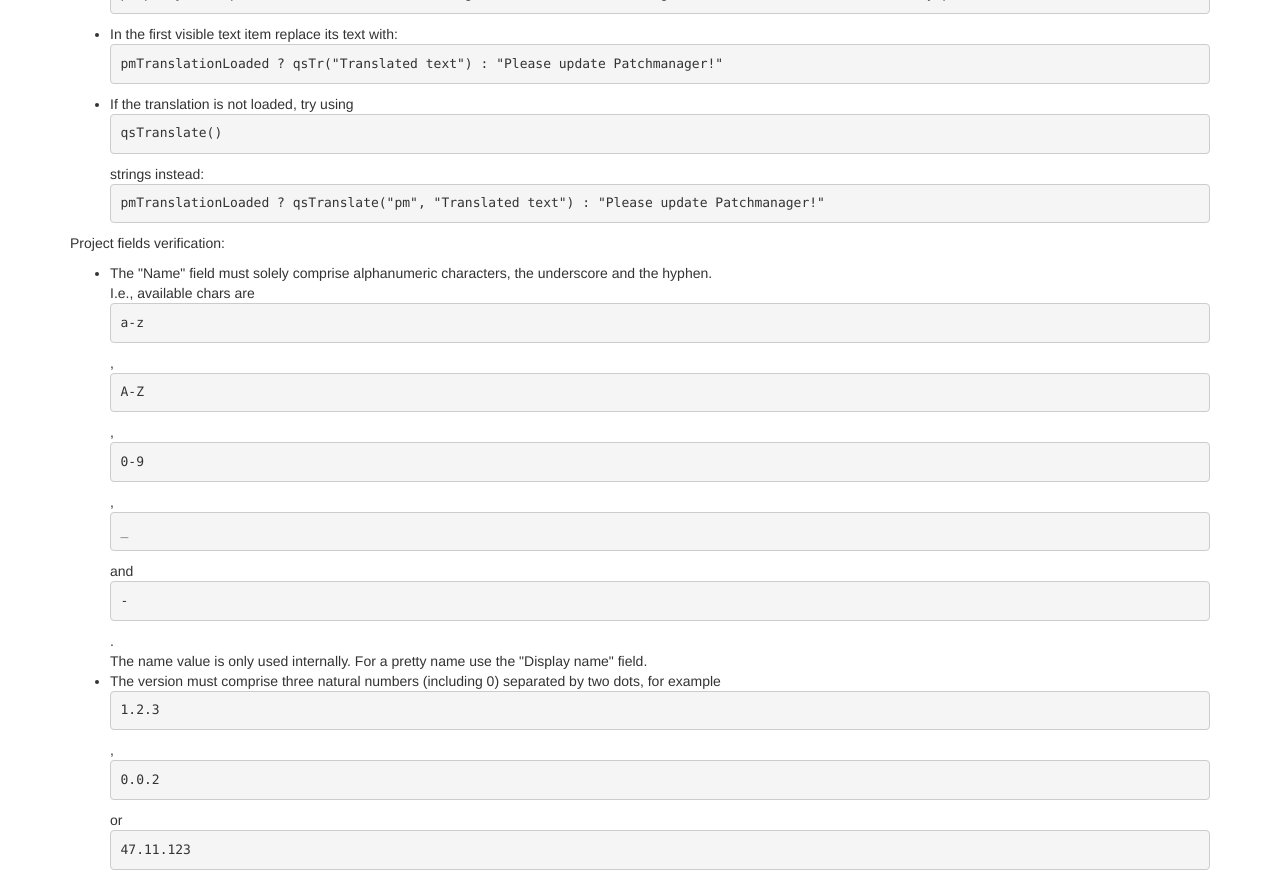
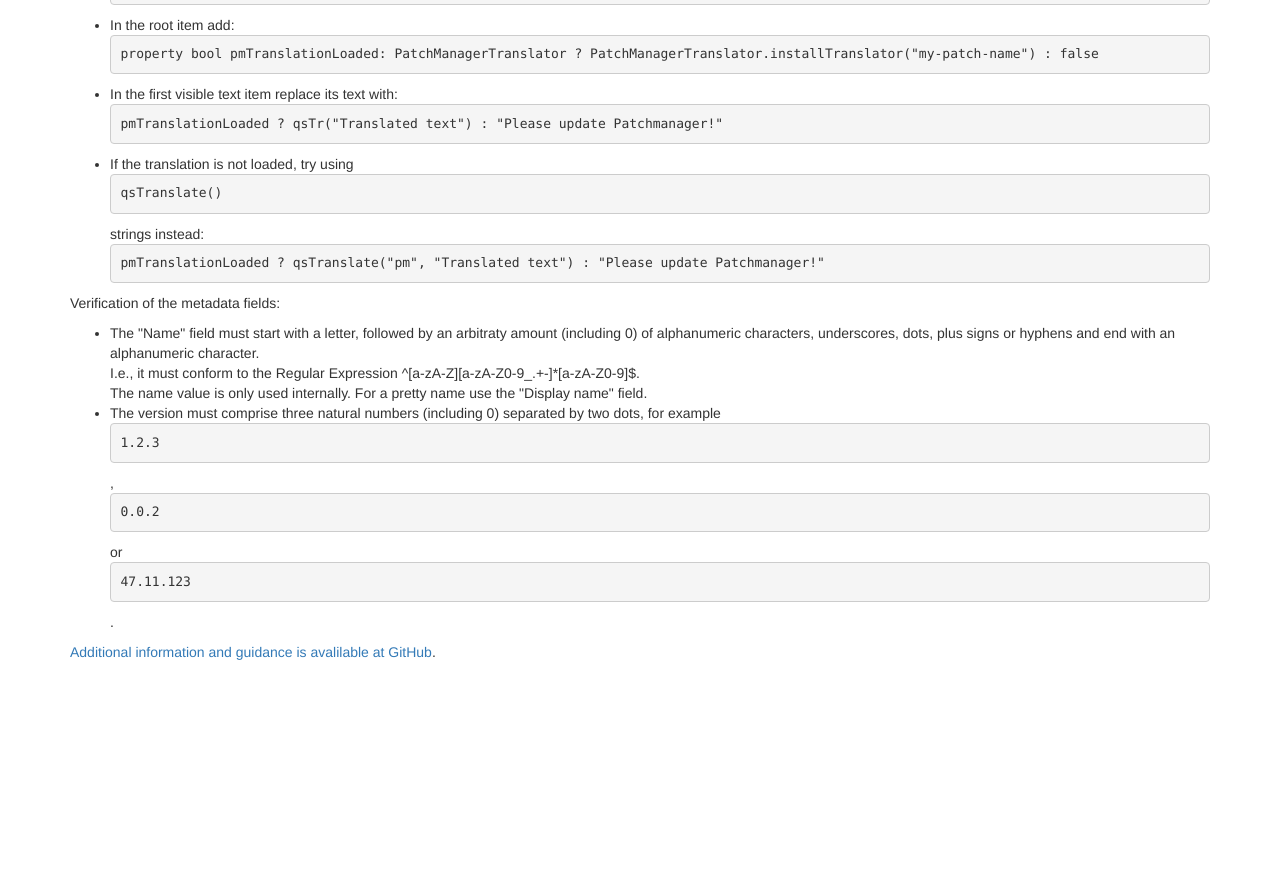
Before and after one commit to sailfishos-patches/pm-web-catalog, a Django app: a page that uses example/templates/plain/example/helpme_page.html in a window 1280 px wide. Shown: the part 1842-2713 px from the top of the page. After the commit the page ends 2502 px from the top, so only its background shows below. Run offline with Django 3.2, Linux system fonts and the light colour scheme; some libraries are stand-ins or nearby versions.

Commit message:
Update helpme_page.html

```diff
--- a/example/templates/plain/example/helpme_page.html
+++ b/example/templates/plain/example/helpme_page.html
@@ -11,6 +11,8 @@ Terse documentation of the Web Catalog for Patchmanager 2 & 3
     <li>Allowed extensions are: <pre>.zip</pre>, <pre>.tar.gz</pre>, <pre>.tar.bz2</pre> and <pre>.tar.xz</pre></li>
     <li>Must contain a patch file called <pre>unified_diff.patch</pre></li>
     <li>All files in the archive must be placed at the top level (i.e., not in folders).</li>
+    <li>The archive file-name and the names of all files in the archive must start with a letter, followed by an arbitraty amount (including 0) of alphanumeric characters, underscores, dots, plus signs or hyphens and end with an alphanumeric character.
+    <br>I.e., they must conform to the Regular Expression </pre>^[a-zA-Z][a-zA-Z0-9_.+-]*[a-zA-Z0-9]$</pre>.
   </ul>
 <p>Allowed extra content:</p>
   <ul>
@@ -27,10 +29,10 @@ Terse documentation of the Web Catalog for Patchmanager 2 & 3
     <li>In the first visible text item replace its text with: <pre>pmTranslationLoaded ? qsTr("Translated text") : "Please update Patchmanager!"</pre></li>
     <li>If the translation is not loaded, try using <pre>qsTranslate()</pre> strings instead: <pre>pmTranslationLoaded ? qsTranslate("pm", "Translated text") : "Please update Patchmanager!"</pre></li>
   </ul>
-<p>Project fields verification:</p>
+<p>Verification of the metadata fields:</p>
   <ul>
-    <li>The "Name" field must solely comprise alphanumeric characters, the underscore and the hyphen.
-    <br>I.e., available chars are <pre>a-z</pre>, <pre>A-Z</pre>, <pre>0-9</pre>, <pre>_</pre> and <pre>-</pre>.
+    <li>The "Name" field must start with a letter, followed by an arbitraty amount (including 0) of alphanumeric characters, underscores, dots, plus signs or hyphens and end with an alphanumeric character.
+    <br>I.e., it must conform to the Regular Expression </pre>^[a-zA-Z][a-zA-Z0-9_.+-]*[a-zA-Z0-9]$</pre>.
     <br>The name value is only used internally.  For a pretty name use the "Display name" field.</li>
     <li>The version must comprise three natural numbers (including 0) separated by two dots, for example <pre>1.2.3</pre>, <pre>0.0.2</pre> or <pre>47.11.123</pre>.</li>
   </ul>
```
